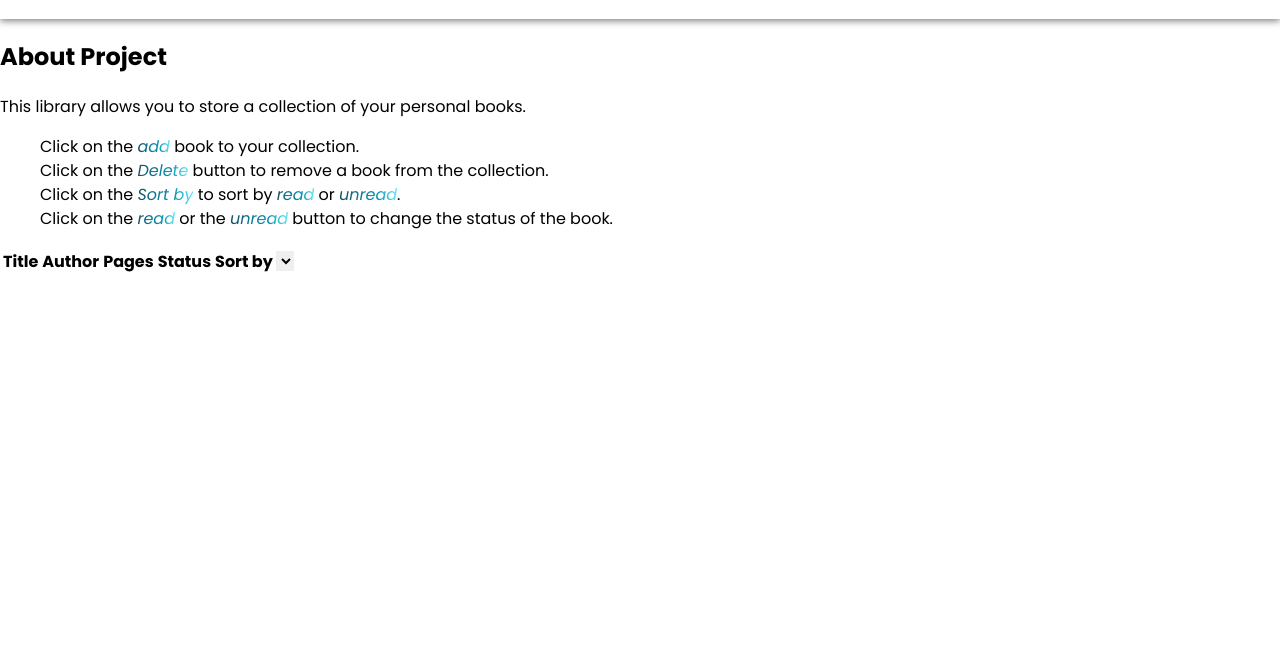
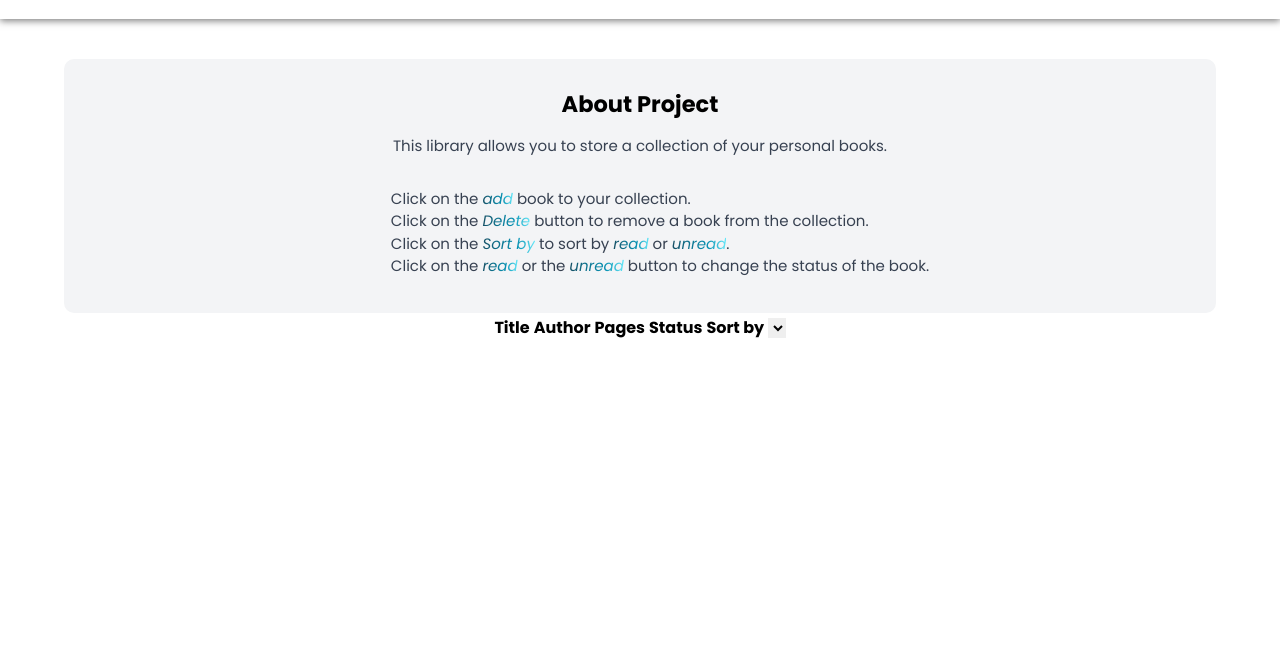
Before and after one commit to Heart-n-Soul/personal-library, a website: page index.html in a window 1280 px wide. Shown: the part 72-740 px from the top of the page. Drawn offline with nearby package versions, Linux system fonts and the light colour scheme.

Commit message:
add styles for info content

```diff
--- a/style.css
+++ b/style.css
@@ -18,6 +18,7 @@
   --box-shadow-blk: 0 2px 7px rgba(0, 0, 0, 0.5);
 
   --cl-light-blk: rgb(55, 65, 81);
+  --bg-cl-ash: #f3f4f6;
   font-size: 16px;
 }
 
@@ -55,9 +56,38 @@
   border: solid 1px;
 }
 
+.main{
+    display: flex;
+    flex-direction: column;
+    align-items: center;
+}
+
+.info-container{
+    background-color: var(--bg-cl-ash);
+    width: 90%;
+    border-radius: 10px;
+    margin-top: 40px;
+}
+
+.info-div-wrapper p {
+    margin-top: -5px;
+    color: var(--cl-light-blk);
+}
+
+.info-div-wrapper{
+    padding: 10px 1rem;
+    display: flex;
+    flex-direction: column;
+    align-items: center;
+    font-size: .94rem;
+
+}
+
 .info-div-wrapper li{
     list-style-type: none;
+    color: var(--cl-light-blk);
 }
+
 
 em{
     background-image: var(--linear-grad-left);
```
